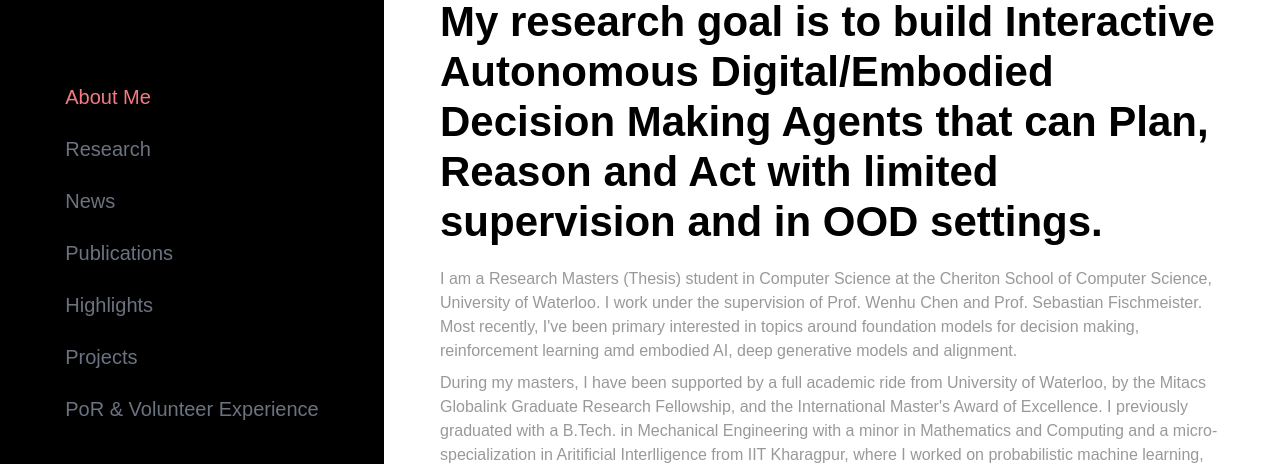
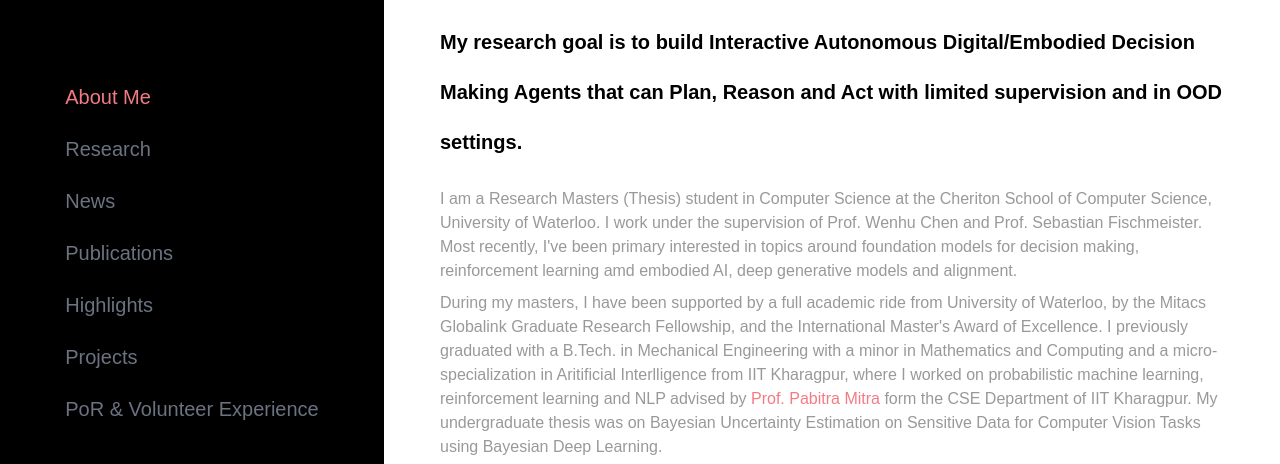
Before and after one commit to abhranilchandra/abhranilchandra.github.io, a website: page index.html in a window 1280 px wide. Shown: the part 239-703 px from the top of the page. Drawn offline with nearby package versions, Linux system fonts and the light colour scheme.

Commit message:
Update index.html
Reduce Subtext Size

```diff
--- a/index.html
+++ b/index.html
@@ -74,6 +74,8 @@
                                     </span>
                                 </a>
                             </span>
+                            </div>
+                        <div class="text-xl md:text-[32px] font-bold text-black my-5 md:leading-[50px]">
                             My research goal is to build Interactive Autonomous Digital/Embodied Decision Making Agents that can Plan, Reason and Act with limited supervision and in OOD settings.
                         </div>
                         <div>
```
